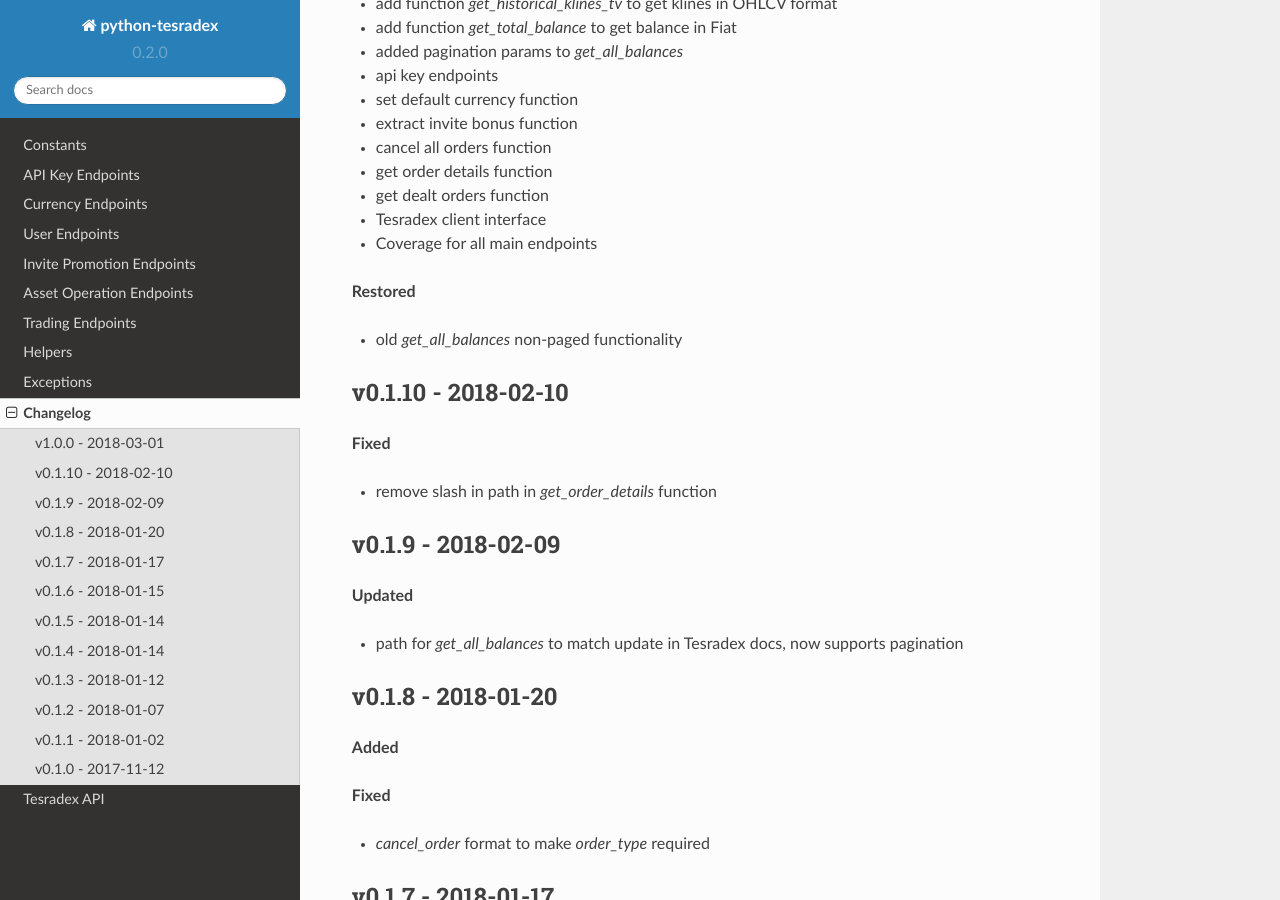
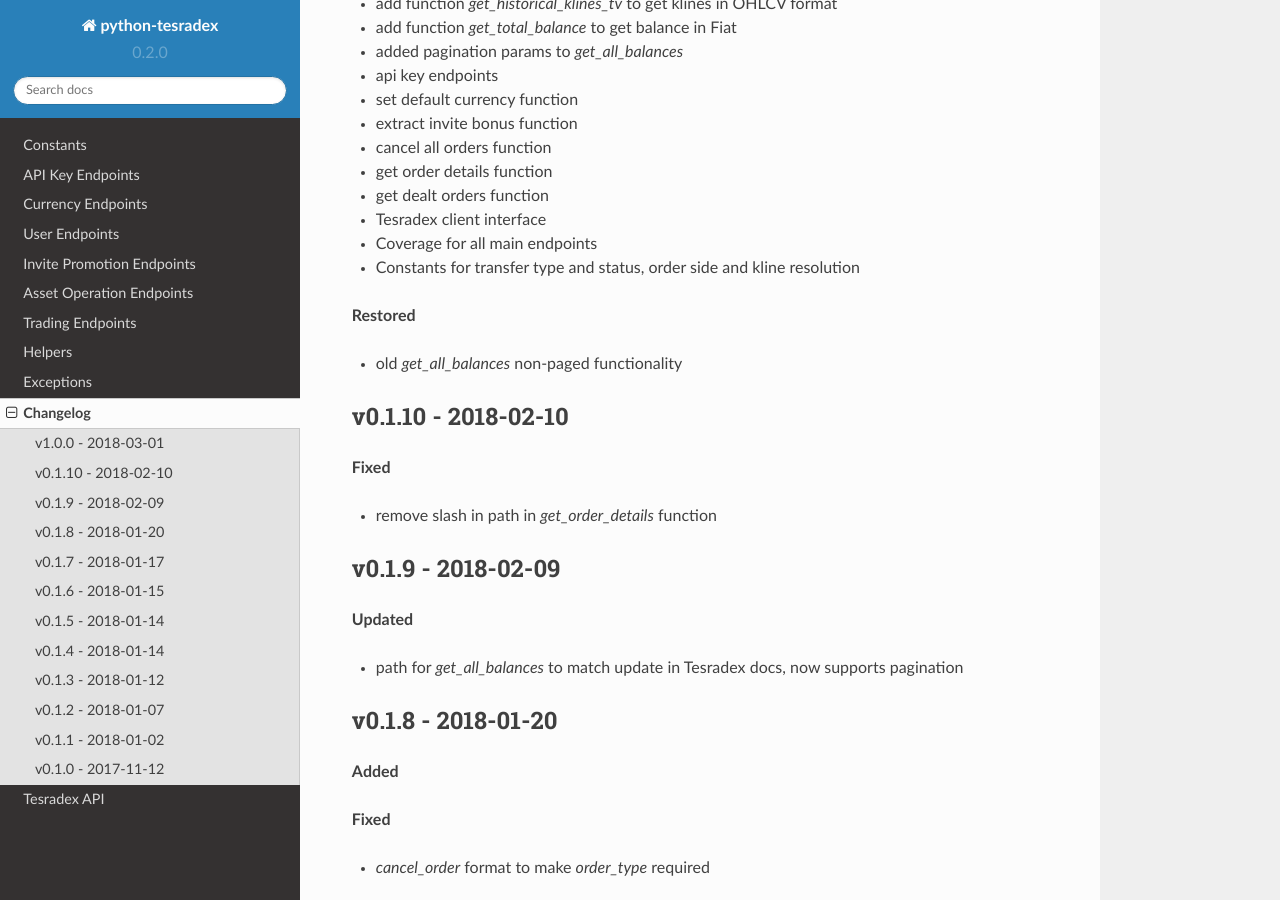
Before and after one commit to TesrabNetwork/python-tesradex, a Sphinx documentation site: the page built from docs/changelog.rst, in a window 1280 px wide and 900 px high, scrolled down 440 px. Built offline with Sphinx 7.4.7 and the Read the Docs theme 2.0.0, drawn with Linux system fonts in a browser that asks for light colours; formulas are drawn with MathJax 3; pages that are not in the unit, such as notebooks, are missing from menus; some of the changed text lies outside the part shown.

Commit message:
update changelog.rst

```diff
--- a/docs/changelog.rst
+++ b/docs/changelog.rst
@@ -24,6 +24,7 @@
 - get dealt orders function
 - Tesradex client interface
 - Coverage for all main endpoints
+- Constants for transfer type and status, order side and kline resolution
 
 **Restored**
 
```
Also changed, not shown: other parts of docs/changelog.rst (+1 -1 lines).
